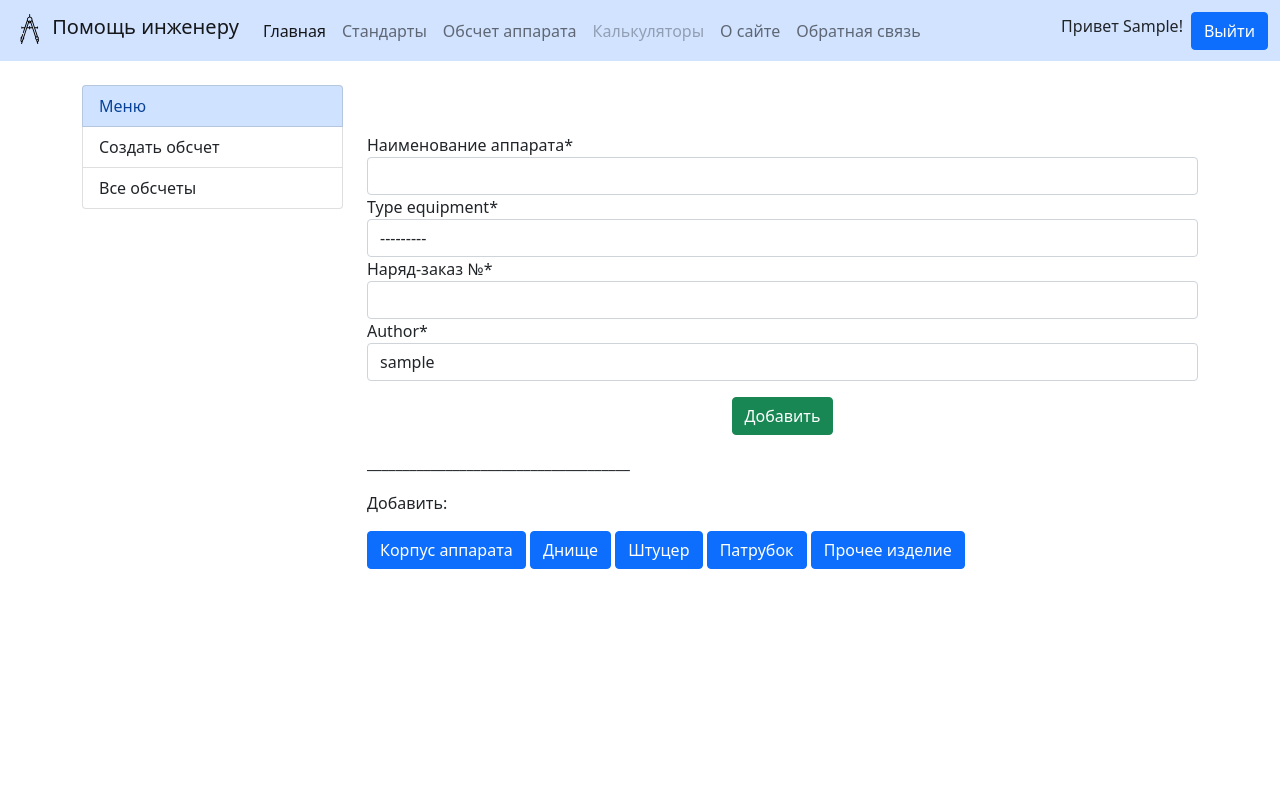
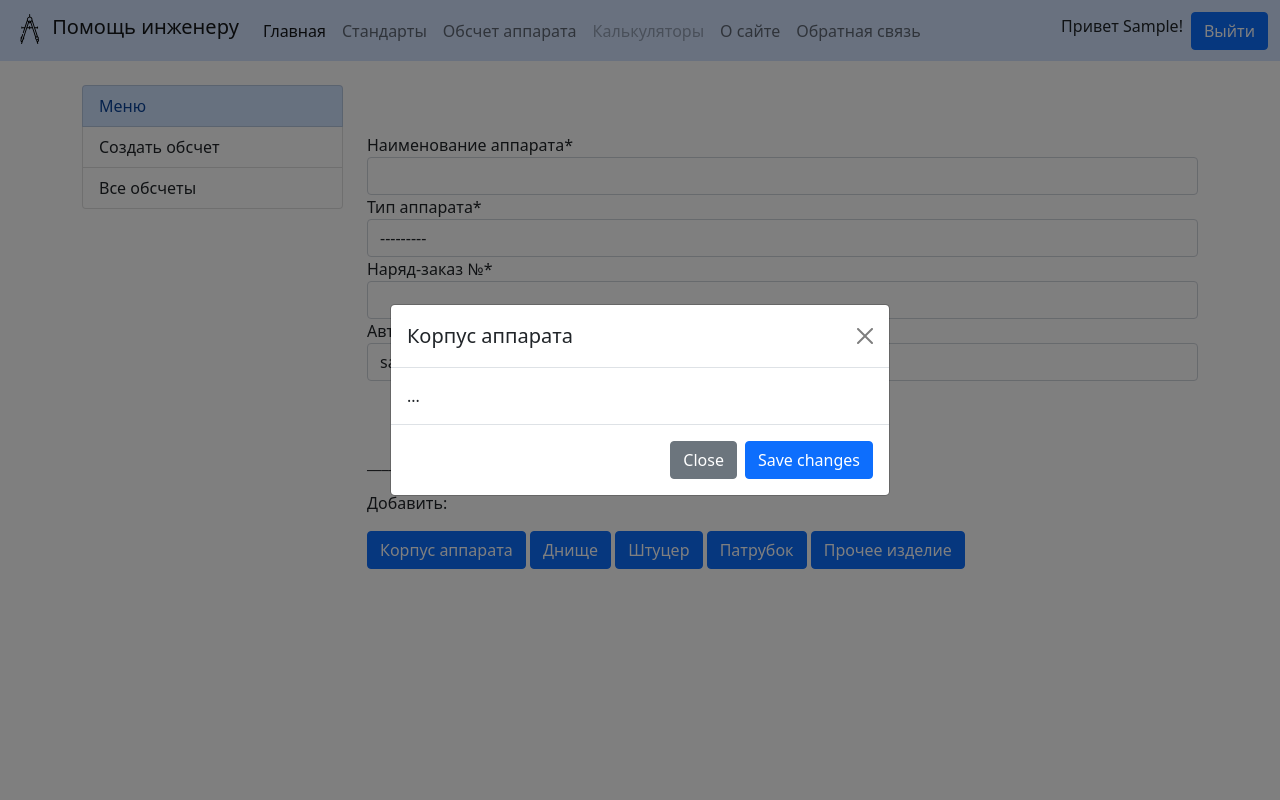
Before and after one commit to AleksandrUche/help-site, a Django app: page /calc-capacitive-equipment/add/ in a window 1280 px wide, after a click on "Корпус аппарата". Run offline with Django 4.2, Linux system fonts and the light colour scheme; the visitor is signed in with stand-in values (Sample User, id 1); data comes from the database, SQL or seed files in the repository; data that the repository does not hold is empty; some libraries are stand-ins or nearby versions.

Commit message:
обновлены модели и шаблон

```diff
--- a/capacitive_equipment/models.py
+++ b/capacitive_equipment/models.py
@@ -5,7 +5,10 @@
 
 class TypeEquipment(models.Model):
     """Тип оборудования(аппарат горизонтальный/вертикальный и т.д.)"""
-    name = models.CharField('Тип аппарата', max_length=30)
+    name = models.CharField('Тип аппарата', max_length=30, help_text='горизонтальный/вертикальный')
+
+    def __str__(self):
+        return self.name
 
 
 class Material(models.Model):
@@ -13,22 +16,30 @@
     name = models.CharField('Наименование металла', max_length=30)
     density = models.DecimalField('Плотность металла (кг/м3)', max_digits=6, decimal_places=3)
 
+    def __str__(self):
+        return self.name
+
 
 class NameCapacitiveEquipment(models.Model):  # Основные данные обсчета (название и т.д.)
     """Модель для инициализации обсчетов"""
     name_equipment = models.CharField('Наименование аппарата', max_length=60)  # Наименование "Аппарат емкостной ..."
     type_equipment = models.ForeignKey(TypeEquipment,
                                        on_delete=models.SET_NULL,
-                                       null=True)  # Тип аппарата (горизонтальный/вертикальный)
+                                       null=True,
+                                       verbose_name='Тип аппарата')  # Тип аппарата (горизонтальный/вертикальный)
     calc_number = models.CharField('Наряд-заказ №', max_length=30)  # Номер обсчета (№2055)
     author = models.ForeignKey(User,
                                on_delete=models.SET_DEFAULT,
                                null=True,
-                               default='пользователь удален')  # Автор
+                               default='пользователь удален',
+                               verbose_name='Автор обсчета')  # Автор
     created_date = models.DateTimeField('Дата создания', default=timezone.now)
 
     def __str__(self):
         return self.calc_number
+
+    class Meta:
+        ordering = ['-created_date']
 
 
 class Parameter(models.Model):
--- a/capacitive_equipment/templates/capacitive_equipment/add_calc_capacitive.html
+++ b/capacitive_equipment/templates/capacitive_equipment/add_calc_capacitive.html
@@ -13,36 +13,10 @@
         <button class="btn btn-success my-3 d-grid mx-auto" type="submit">Добавить</button>
     </form>
 
-    {# Кнопки модальных окон #}
-    {#    <div class="d-grid gap-2 col-4 mx-auto">#}
-    {#        <div class="">#}
-    {#            <button type="button" class="btn btn-primary" data-bs-toggle="modal" data-bs-target="#ModalCaseDevice">#}
-    {#                Корпус аппарата#}
-    {#            </button>#}
-    {#        </div>#}
-    {#        <div class="">#}
-    {#            <button type="button" class="btn btn-primary" data-bs-toggle="modal" data-bs-target="#ModalBottoms">#}
-    {#                Днище#}
-    {#            </button>#}
-    {#        </div>#}
-    {#        <div class="">#}
-    {#            <button type="button" class="btn btn-primary" data-bs-toggle="modal" data-bs-target="#ModalFitting">#}
-    {#                Штуцер#}
-    {#            </button>#}
-    {#        </div>#}
-    {#        <div class="">#}
-    {#            <button type="button" class="btn btn-primary" data-bs-toggle="modal" data-bs-target="#Modal">#}
-    {#                Патрубок#}
-    {#            </button>#}
-    {#        </div>#}
-    {#        <div class="">#}
-    {#            <button type="button" class="btn btn-primary" data-bs-toggle="modal" data-bs-target="#Modal">#}
-    {#                Прочее изделие#}
-    {#            </button>#}
-    {#        </div>#}
-    {#    </div>#}
+
     <p>_____________________________________</p>
     <p>Добавить:</p>
+    {# Кнопки модальных окон #}
     <div class="d-grid gap-2 d-md-block">
         <button type="button" class="btn btn-primary" data-bs-toggle="modal" data-bs-target="#ModalCaseDevice">
             Корпус аппарата
@@ -53,14 +27,52 @@
         <button type="button" class="btn btn-primary" data-bs-toggle="modal" data-bs-target="#ModalFitting">
             Штуцер
         </button>
-        <button type="button" class="btn btn-primary" data-bs-toggle="modal" data-bs-target="#Modal">
+        <button type="button" class="btn btn-primary" data-bs-toggle="modal" data-bs-target="#ModalBranchPipe">
             Патрубок
         </button>
-        <button type="button" class="btn btn-primary" data-bs-toggle="modal" data-bs-target="#Modal">
+        <button type="button" class="btn btn-primary" data-bs-toggle="modal" data-bs-target="#ModalOtherProducts">
             Прочее изделие
         </button>
     </div>
 
+
+    <div class="modal fade" id="ModalCaseDevice" tabindex="-1" aria-labelledby="exampleModalLabel"
+         aria-hidden="true">
+        <div class="modal-dialog modal-dialog-centered">
+            <div class="modal-content">
+                <div class="modal-header">
+                    <h5 class="modal-title" id="exampleModalLabel">Корпус аппарата</h5>
+                    <button type="button" class="btn-close" data-bs-dismiss="modal" aria-label="Close"></button>
+                </div>
+                <div class="modal-body">
+                    ...
+                </div>
+                <div class="modal-footer">
+                    <button type="button" class="btn btn-secondary" data-bs-dismiss="modal">Close</button>
+                    <button type="button" class="btn btn-primary">Save changes</button>
+                </div>
+            </div>
+        </div>
+    </div>
+
+    <div class="modal fade" id="ModalBottoms" tabindex="-1" aria-labelledby="exampleModalLabel"
+         aria-hidden="true">
+        <div class="modal-dialog modal-dialog-centered">
+            <div class="modal-content">
+                <div class="modal-header">
+                    <h5 class="modal-title" id="exampleModalLabel">Добавление днища</h5>
+                    <button type="button" class="btn-close" data-bs-dismiss="modal" aria-label="Close"></button>
+                </div>
+                <div class="modal-body">
+                    ...
+                </div>
+                <div class="modal-footer">
+                    <button type="button" class="btn btn-secondary" data-bs-dismiss="modal">Close</button>
+                    <button type="button" class="btn btn-primary">Save changes</button>
+                </div>
+            </div>
+        </div>
+    </div>
 
     <div class="modal fade" id="ModalFitting" tabindex="-1" aria-labelledby="exampleModalLabel"
          aria-hidden="true">
@@ -80,4 +92,42 @@
             </div>
         </div>
     </div>
+
+    <div class="modal fade" id="ModalBranchPipe" tabindex="-1" aria-labelledby="exampleModalLabel"
+         aria-hidden="true">
+        <div class="modal-dialog modal-dialog-centered">
+            <div class="modal-content">
+                <div class="modal-header">
+                    <h5 class="modal-title" id="exampleModalLabel">Добавление патрубка</h5>
+                    <button type="button" class="btn-close" data-bs-dismiss="modal" aria-label="Close"></button>
+                </div>
+                <div class="modal-body">
+                    ...
+                </div>
+                <div class="modal-footer">
+                    <button type="button" class="btn btn-secondary" data-bs-dismiss="modal">Close</button>
+                    <button type="button" class="btn btn-primary">Save changes</button>
+                </div>
+            </div>
+        </div>
+    </div>
+
+    <div class="modal fade" id="ModalOtherProducts" tabindex="-1" aria-labelledby="exampleModalLabel"
+         aria-hidden="true">
+        <div class="modal-dialog modal-dialog-centered">
+            <div class="modal-content">
+                <div class="modal-header">
+                    <h5 class="modal-title" id="exampleModalLabel">Прочие изделия</h5>
+                    <button type="button" class="btn-close" data-bs-dismiss="modal" aria-label="Close"></button>
+                </div>
+                <div class="modal-body">
+                    ...
+                </div>
+                <div class="modal-footer">
+                    <button type="button" class="btn btn-secondary" data-bs-dismiss="modal">Close</button>
+                    <button type="button" class="btn btn-primary">Save changes</button>
+                </div>
+            </div>
+        </div>
+    </div>
 {% endblock %}
--- a/capacitive_equipment/templates/capacitive_equipment/all_calc_capacitive.html
+++ b/capacitive_equipment/templates/capacitive_equipment/all_calc_capacitive.html
@@ -5,9 +5,9 @@
 
 {% block сalc_сapacitive_main %}
     {% for elem in object_list %}
-        <p>Наименование аппарата: {{ elem.name_equipment }}</p>
+        <p>Наименование: {{ elem.name_equipment }}</p>
         <p>Тип аппарата: {{ elem.type_equipment }}</p>
-        <p>Номер наряд-заказа:{{ elem.calc_number }}</p>
+        <p>Наряд-заказа №: {{ elem.calc_number }}</p>
         <p>Автор: {{ elem.author }}</p>
         <p>___________________________________________________</p>
     {% endfor %}
```
